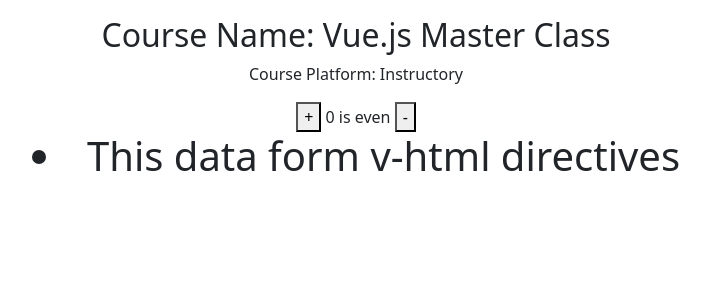
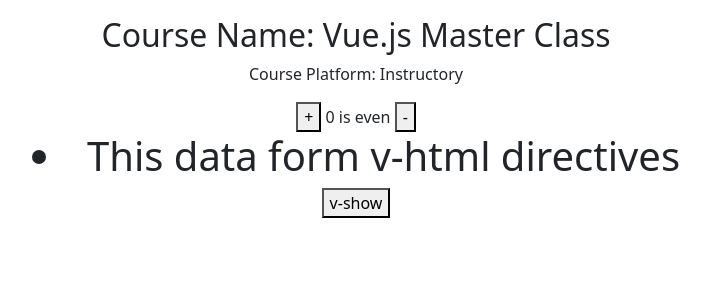
Before and after one commit to pobitrodeb/vue.js_master, a Vue app in the folder first_project/: page / in a window 1280 px wide. Shown: the top 300 px of the page, without its empty margins (284-994 px from the left). Built offline with nearby package versions, Linux system fonts and the light colour scheme.

Commit message:
directive v-show done

```diff
--- a/first_project/src/App.vue
+++ b/first_project/src/App.vue
@@ -2,11 +2,17 @@
 <template>
   <div>
     <h2> Course Name:  {{ course.name }}</h2>
-    <p @click="changeMentor">Course Platform: {{ course.platform }}</p>
+    <p @click="changeMentor" >Course Platform: {{ course.platform }}</p>
     <button @click="increment(2)"> + </button>
     {{ count }} is {{ checkOddOrEven }}
     <button @click="decrement(1)"> - </button>
+
+    <!-- v-html  -->
     <h1 v-html="rawHTML">  </h1>
+
+    <!-- v-show  -->
+    <h1 v-show="showbtn"> Show or Hide </h1>
+    <button @click="showbtn = !showbtn"> v-show </button>
   </div>
 </template>
 
@@ -19,7 +25,12 @@
     platform: "Instructory",
   })
 
+  // v-html
   let rawHTML = `<li>This data form v-html directives </li>`
+
+  // v-show
+  let showbtn = ref(false);
+
 // Method
  const increment = item => count.value += item
  const decrement = item => count.value -= item
```
